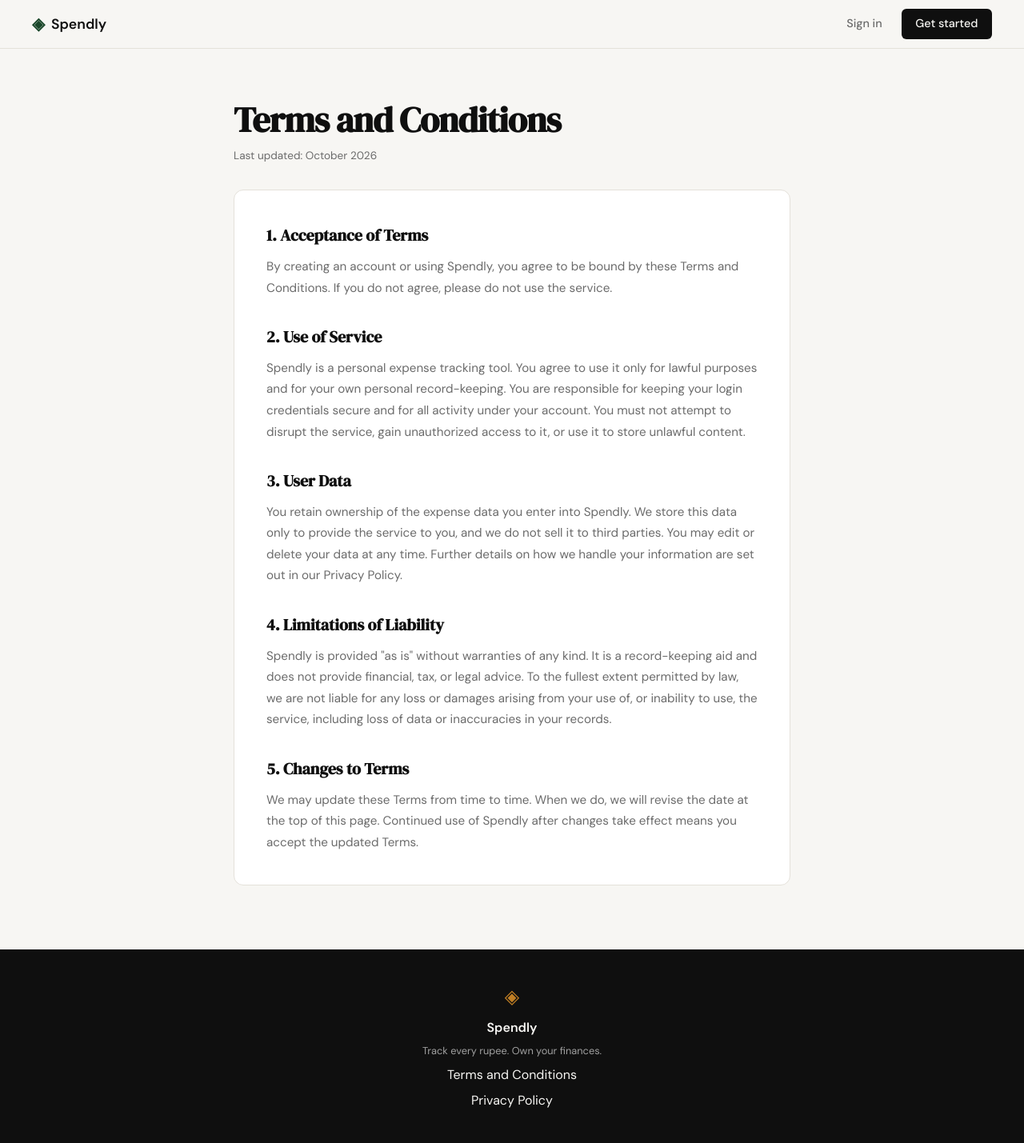
After one commit to diproy100/spendly, a Flask app: page /terms in a window 1280 px wide. The commit adds this page. Shown: the whole page at 80% size. Run offline with Flask 3, Linux system fonts and the light colour scheme.

Commit message:
landing: add terms and conditions page and route

```diff
--- a/app.py
+++ b/app.py
@@ -20,6 +20,11 @@ def register():
 @app.route("/login")
 def login():
     return render_template("login.html")
+
+
+@app.route("/terms")
+def terms():
+    return render_template("terms.html")
 
 
 # ------------------------------------------------------------------ #
--- a/static/css/style.css
+++ b/static/css/style.css
@@ -478,6 +478,53 @@ a { color: inherit; text-decoration: none; }
 .auth-switch a:hover { text-decoration: underline; }
 
 /* ------------------------------------------------------------------ */
+/* Terms page                                                          */
+/* ------------------------------------------------------------------ */
+
+.terms {
+    max-width: 760px;
+    margin: 0 auto;
+    padding: 4rem 2rem 5rem;
+}
+
+.terms h1 {
+    font-family: var(--font-display);
+    font-size: clamp(2rem, 4vw, 2.75rem);
+    line-height: 1.15;
+    letter-spacing: -0.02em;
+    color: var(--ink);
+    margin-bottom: 0.5rem;
+}
+
+.terms-updated {
+    font-size: 0.85rem;
+    color: var(--ink-muted);
+    margin-bottom: 2rem;
+}
+
+.terms-card {
+    background: var(--paper-card);
+    border: 1px solid var(--border);
+    border-radius: var(--radius-md);
+    padding: 2.5rem;
+}
+
+.terms h2 {
+    font-family: var(--font-display);
+    font-size: 1.25rem;
+    color: var(--ink);
+    margin: 2rem 0 0.6rem;
+}
+
+.terms h2:first-child { margin-top: 0; }
+
+.terms-card p {
+    font-size: 0.95rem;
+    color: var(--ink-muted);
+    line-height: 1.75;
+}
+
+/* ------------------------------------------------------------------ */
 /* Footer                                                              */
 /* ------------------------------------------------------------------ */
 
@@ -525,6 +572,8 @@ a { color: inherit; text-decoration: none; }
 }
 
 @media (max-width: 600px) {
+    .terms { padding: 2.5rem 1rem 3rem; }
+    .terms-card { padding: 1.5rem; }
     .nav-links a:not(.nav-cta) { display: none; }
     .hero { padding: 3rem 1rem 2rem; }
 }
--- a/templates/base.html
+++ b/templates/base.html
@@ -34,7 +34,7 @@
             <span class="brand-icon">◈</span>
             <span class="footer-name">Spendly</span>
             <p class="footer-copy">Track every rupee. Own your finances.</p>
-            <a href="#">Terms and Conditions</a>
+            <a href="/terms">Terms and Conditions</a>
             <a href="#">Privacy Policy</a>
         </div>
     </footer>
--- /dev/null
+++ b/templates/terms.html
@@ -0,0 +1,29 @@
+{% extends "base.html" %}
+
+{% block title %}Terms and Conditions — Spendly{% endblock %}
+
+{% block content %}
+
+<section class="terms">
+    <h1>Terms and Conditions</h1>
+    <p class="terms-updated">Last updated: October 2026</p>
+
+    <div class="terms-card">
+        <h2>1. Acceptance of Terms</h2>
+        <p>By creating an account or using Spendly, you agree to be bound by these Terms and Conditions. If you do not agree, please do not use the service.</p>
+
+        <h2>2. Use of Service</h2>
+        <p>Spendly is a personal expense tracking tool. You agree to use it only for lawful purposes and for your own personal record-keeping. You are responsible for keeping your login credentials secure and for all activity under your account. You must not attempt to disrupt the service, gain unauthorized access to it, or use it to store unlawful content.</p>
+
+        <h2>3. User Data</h2>
+        <p>You retain ownership of the expense data you enter into Spendly. We store this data only to provide the service to you, and we do not sell it to third parties. You may edit or delete your data at any time. Further details on how we handle your information are set out in our Privacy Policy.</p>
+
+        <h2>4. Limitations of Liability</h2>
+        <p>Spendly is provided "as is" without warranties of any kind. It is a record-keeping aid and does not provide financial, tax, or legal advice. To the fullest extent permitted by law, we are not liable for any loss or damages arising from your use of, or inability to use, the service, including loss of data or inaccuracies in your records.</p>
+
+        <h2>5. Changes to Terms</h2>
+        <p>We may update these Terms from time to time. When we do, we will revise the date at the top of this page. Continued use of Spendly after changes take effect means you accept the updated Terms.</p>
+    </div>
+</section>
+
+{% endblock %}
```
